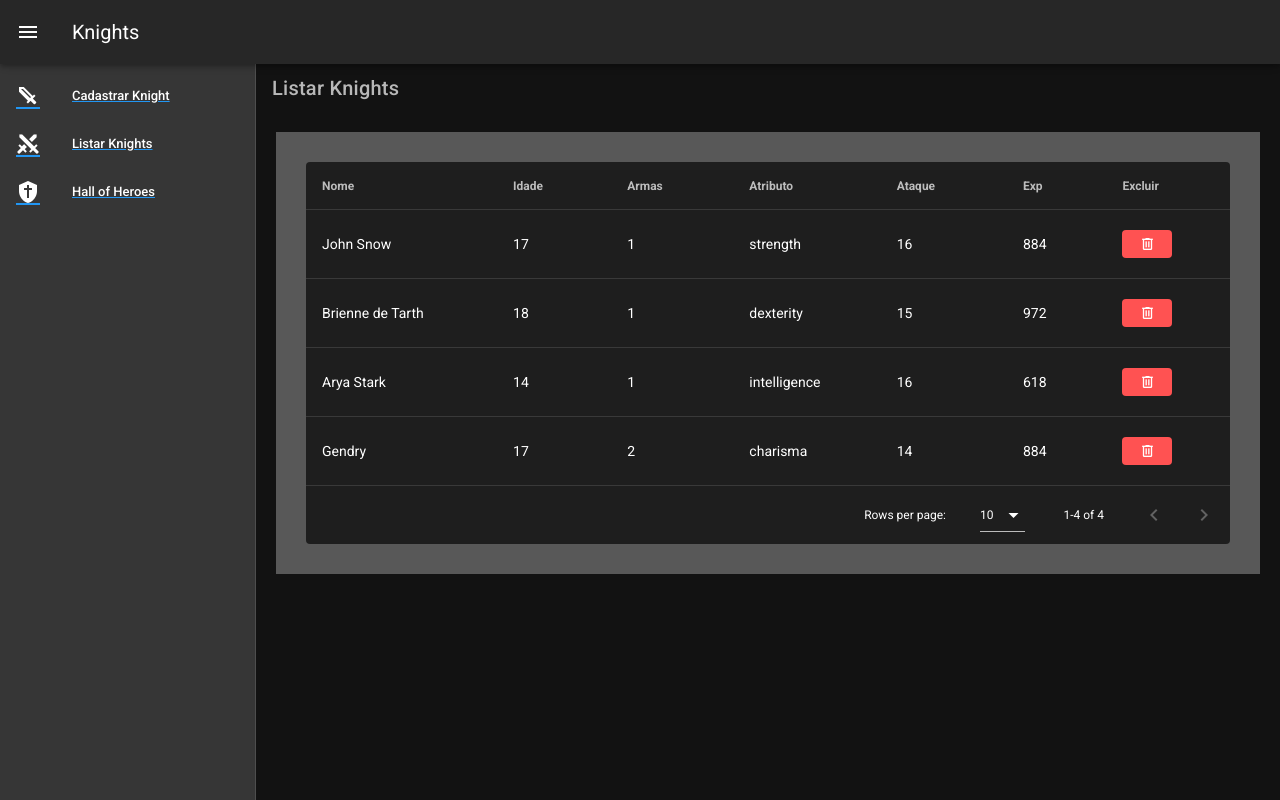
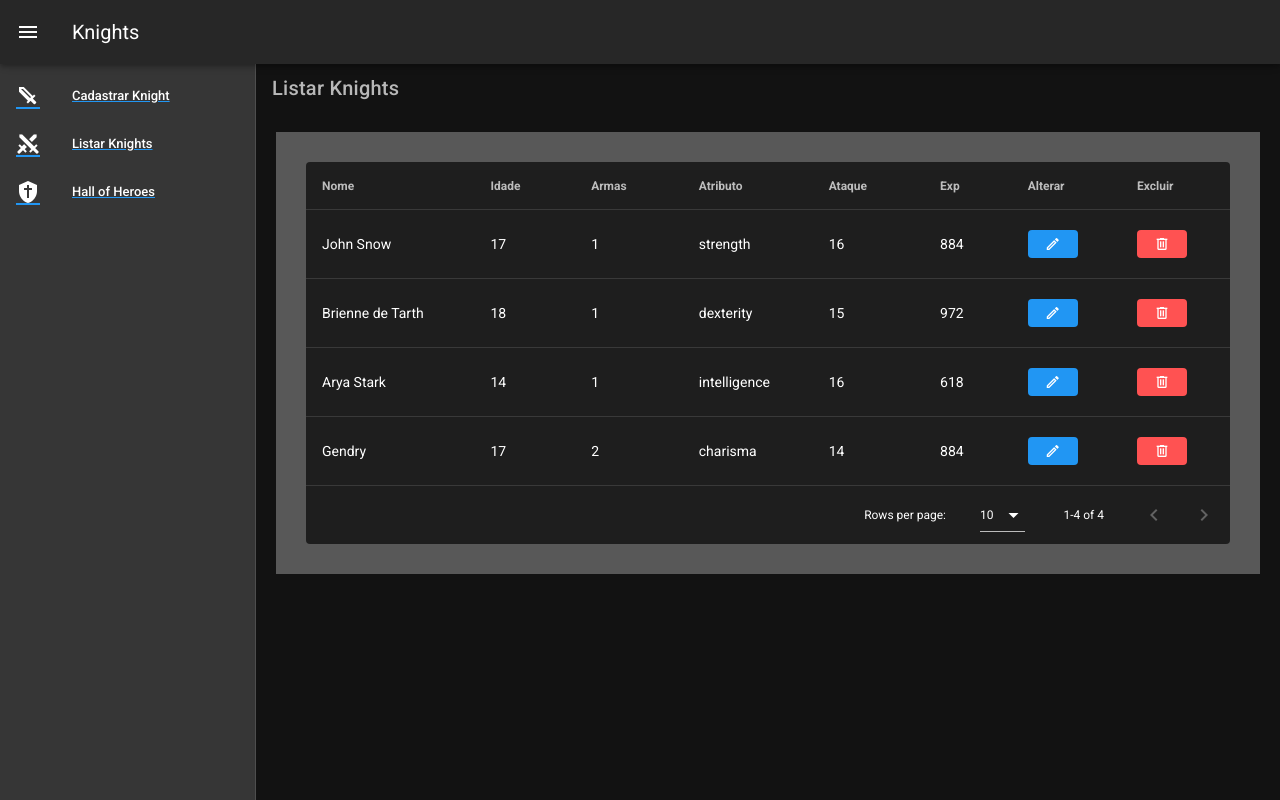
Before and after one commit to danieltugok/knights, a Vue app: page /get-knights in a window 1280 px wide. Built offline with nearby package versions, Linux system fonts and the light colour scheme; data requests are answered from the project's data file.

Commit message:
altera nickname' ' '

```diff
--- a/db.json
+++ b/db.json
@@ -3,7 +3,7 @@
     {
       "id": "9c076f70-122e-11ea-8ab7-0d733cac29b1",
       "name": "John Snow",
-      "nickname": "Bastardo",
+      "nickname": "bastardo",
       "birthday": "10/08/2002",
       "weapons": [
         {
@@ -210,6 +210,35 @@
         "charisma": 18
       },
       "keyAttribute": "charisma"
+    },
+    {
+      "id": "e3ac0190-126c-11ea-bb94-03489e89ab0c",
+      "name": "Khal Drogo",
+      "nickname": "Khal",
+      "birthday": "20/09/1979",
+      "weapons": [
+        {
+          "name": "Axe",
+          "mod": 2,
+          "attr": "strength",
+          "equipped": true
+        },
+        {
+          "name": "Club",
+          "mod": 1,
+          "attr": "strength",
+          "equipped": false
+        }
+      ],
+      "attributes": {
+        "strength": 18,
+        "dexterity": 16,
+        "constitution": 17,
+        "intelligence": 14,
+        "wisdom": 15,
+        "charisma": 2
+      },
+      "keyAttribute": "strength"
     }
   ]
 }
--- a/src/components/ContentCreateKnights.vue
+++ b/src/components/ContentCreateKnights.vue
@@ -96,7 +96,7 @@
 
             <BoxWeaponList ref="boxWeapon" v-model="weaponList"/>
 
-            <v-btn text class="primary mx-0 my-5" @click="create">Cadastrar</v-btn>
+            <v-btn text class="primary mx-0 my-5" @click="onCreateClicked">Cadastrar</v-btn>
         </v-form>
 
     </div>
@@ -158,7 +158,7 @@
 
     methods: {
 
-        create() {
+        onCreateClicked() {
             if (this.$refs.form.validate()) {
                 const axios = require('axios');
 
--- a/src/components/ContentListKnights.vue
+++ b/src/components/ContentListKnights.vue
@@ -25,6 +25,10 @@
                     {{ formatExp(item) }}
                 </template>
 
+                <template v-slot:item.update="{ item }">
+                    <DialogUpdateNickname :knight="item"/>
+                </template>
+
                 <template v-slot:item.delete="{ item }">
                     <v-btn text class="error mx-0 my-5" @click="onDeleteKnightClick(item)" small>
                         <v-icon small>mdi-trash-can-outline</v-icon>
@@ -38,8 +42,13 @@
 
 <script>
 import getMod from '../functions/mod'
+import DialogUpdateNickname from './DialogUpdateNickname'
 
 export default {
+
+    components: {
+        DialogUpdateNickname
+    },
 
     data() {
         return {
@@ -50,6 +59,7 @@
                 { text: 'Atributo', value: 'keyAttribute' },
                 { text: 'Ataque'  , value: 'atack' },
                 { text: 'Exp'     , value: 'exp' },
+                { text: 'Alterar' , value: 'update' },
                 { text: 'Excluir' , value: 'delete' },
             ],
 
@@ -66,6 +76,14 @@
 
         onDeleteKnightClick(knight) {
 
+
+            this.createHero(knight)
+                .then( () => {
+                    this.deleteKnight(knight)
+                })
+        },
+
+        onEditKnightClick(knight) {
 
             this.createHero(knight)
                 .then( () => {
--- /dev/null
+++ b/src/components/DialogUpdateNickname.vue
@@ -0,0 +1,74 @@
+<template>
+    <v-dialog v-model="dialog" max-width="600px">
+        <template v-slot:activator="{ on }">
+            <v-btn
+                small text
+                v-on="on"
+                class="primary mx-0 my-5"
+            >
+                <v-icon small>mdi-pencil-outline</v-icon>
+            </v-btn>
+        </template>
+        <v-card>
+            <v-card-title>Alteração de Apelido</v-card-title>
+            <v-card-text>
+                <v-form ref="form" class="px-3">
+                    <v-text-field v-model="nicknameValue" label="Apelido" :rules="inputRules"/>
+                    <v-btn text class="success mx-0 mt-3" @click="onUpdateClicked">Alterar</v-btn>
+                </v-form>
+            </v-card-text>
+        </v-card>
+
+    </v-dialog>
+</template>
+
+<script>
+export default {
+    props: {
+		knight: {
+            type: Object,
+            required: true
+        },
+    },
+
+    data () {
+        return {
+            inputRules: [
+                value => !!value || 'O campo é obrigatório.'
+            ],
+            nicknameValue: null,
+            dialog: false
+        }
+    },
+
+    mounted() {
+        this.nicknameValue = this.knight.nickname;
+    },
+
+    methods: {
+        onUpdateClicked() {
+            if (this.$refs.form.validate()) {
+                const axios = require('axios');
+
+                axios.patch('http://localhost:3000/knights/'+this.knight.id,
+                    {nickname: this.nicknameValue})
+                    .then( (response) => {
+                        this.afterUpdateKnight();
+                    })
+                    .catch( (error) => {
+                        console.error(error);
+                    })
+
+            }
+        },
+
+        afterUpdateKnight() {
+            this.dialog = false;
+        }
+    }
+}
+</script>
+
+<style>
+
+</style>
```
